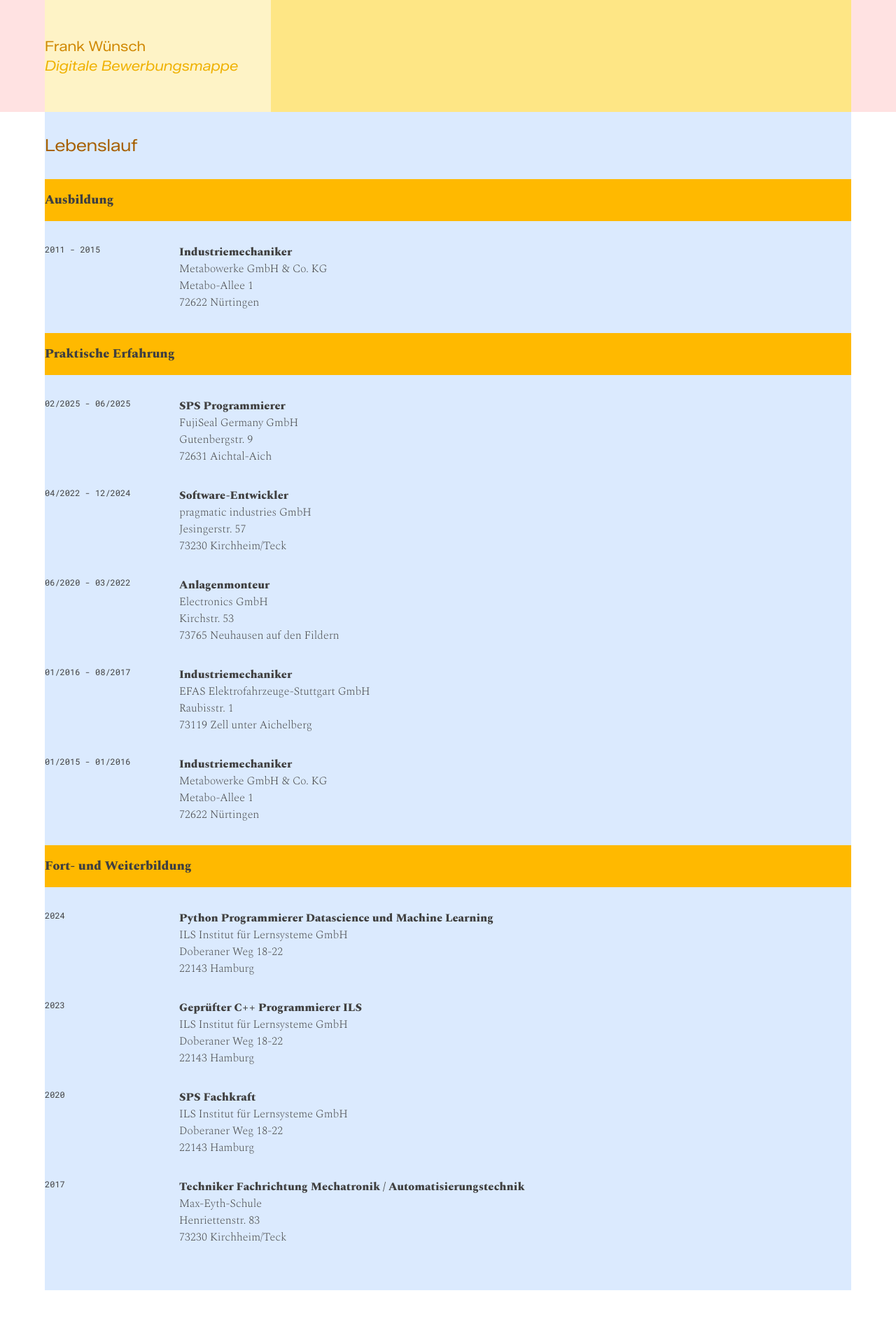
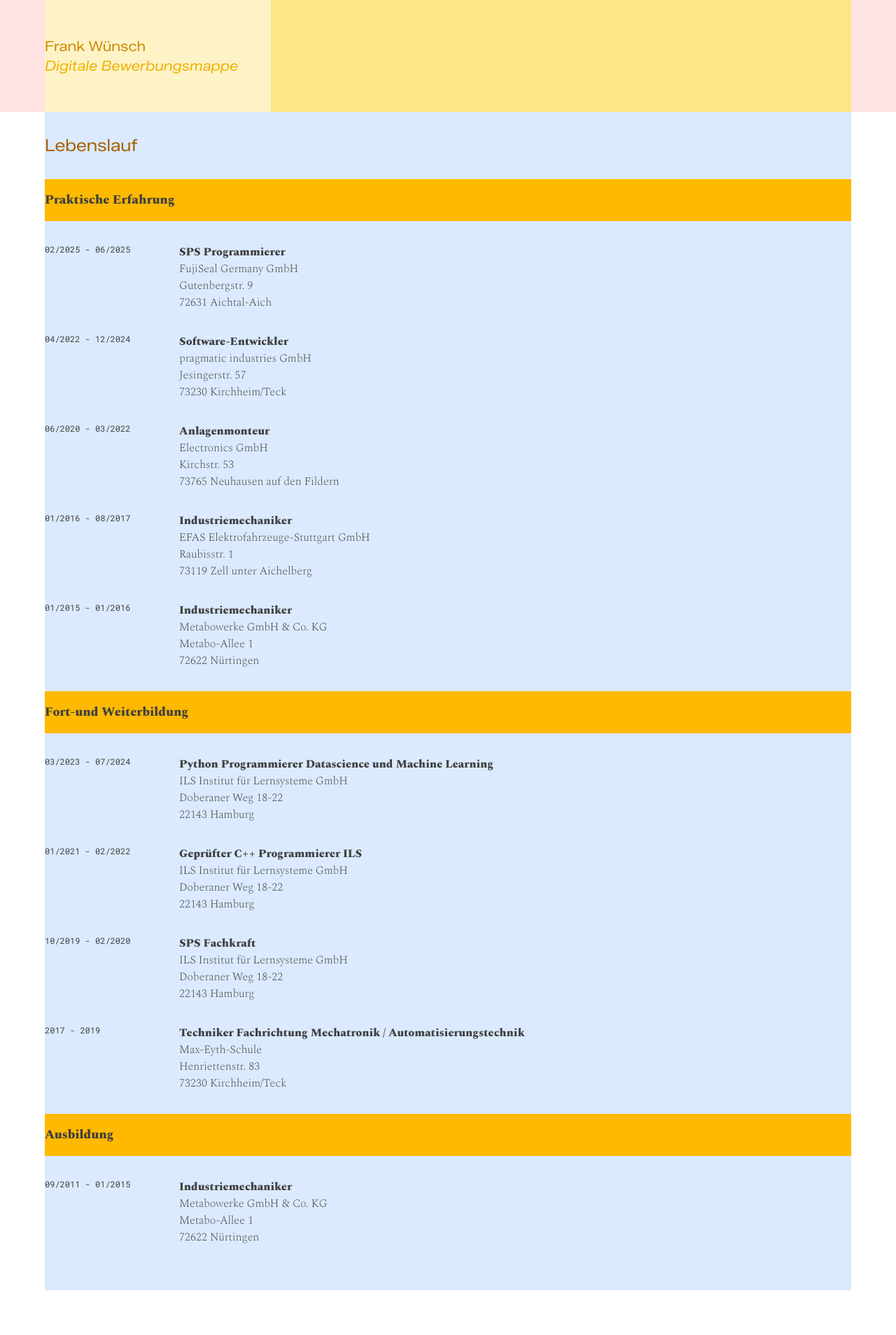
Before and after one commit to FrankWuensch/DigitaleBewerbungsmappe, a Jekyll site: the page built from index.html, in a window 1280 px wide. Shown: the whole page at 70% size. Built offline with Jekyll 4.4.1, drawn with Linux system fonts in a browser that asks for light colours.

Commit message:
fix: correct ordering of cv and correct data

```diff
--- a/_data/experiences.yml
+++ b/_data/experiences.yml
@@ -1,53 +1,53 @@
 education:
   - name: "Industriemechaniker"
-    year: "2011 - 2015"
+    year: "09/2011 - 01/2015"
     company: "Metabowerke GmbH & Co. KG"
     city: "72622 Nürtingen"
     street: "Metabo-Allee 1"
 further_education:
   - name: "Techniker Fachrichtung Mechatronik / Automatisierungstechnik"
-    year: "2017"
+    year: "2017 - 2019"
     company: "Max-Eyth-Schule"
     city: "73230 Kirchheim/Teck"
     street: "Henriettenstr. 83"
   - name: "SPS Fachkraft"
-    year: "2020"
+    year: "10/2019 - 02/2020"
     company: "ILS Institut für Lernsysteme GmbH"
     city: "22143 Hamburg"
     street: "Doberaner Weg 18-22"
   - name: "Geprüfter C++ Programmierer ILS"
-    year: "2023"
+    year: "01/2021 - 02/2022"
     company: "ILS Institut für Lernsysteme GmbH"
     city: "22143 Hamburg"
     street: "Doberaner Weg 18-22"
   - name: "Python Programmierer Datascience und Machine Learning"
-    year: "2024"
+    year: "03/2023 - 07/2024"
     company: "ILS Institut für Lernsysteme GmbH"
     city: "22143 Hamburg"
     street: "Doberaner Weg 18-22"
 companies:
-  - jobtitle: "Industriemechaniker"
-    date: "01/2015 - 01/2016"
+  - name: "Industriemechaniker"
+    year: "01/2015 - 01/2016"
     company: "Metabowerke GmbH & Co. KG"
     city: "72622 Nürtingen"
     street: "Metabo-Allee 1"
-  - jobtitle: "Industriemechaniker"
-    date: "01/2016 - 08/2017"
+  - name: "Industriemechaniker"
+    year: "01/2016 - 08/2017"
     company: "EFAS Elektrofahrzeuge-Stuttgart GmbH"
     city: "73119 Zell unter Aichelberg"
     street: "Raubisstr. 1"
-  - jobtitle: "Anlagenmonteur"
-    date: "06/2020 - 03/2022"
+  - name: "Anlagenmonteur"
+    year: "06/2020 - 03/2022"
     company: "Electronics GmbH"
     city: "73765 Neuhausen auf den Fildern"
     street: "Kirchstr. 53"
-  - jobtitle: "Software-Entwickler"
-    date: "04/2022 - 12/2024"
+  - name: "Software-Entwickler"
+    year: "04/2022 - 12/2024"
     company: "pragmatic industries GmbH"
     city: "73230 Kirchheim/Teck"
     street: "Jesingerstr. 57"
-  - jobtitle: "SPS Programmierer"
-    date: "02/2025 - 06/2025"
+  - name: "SPS Programmierer"
+    year: "02/2025 - 06/2025"
     company: "FujiSeal Germany GmbH"
     city: "72631 Aichtal-Aich"
     street: "Gutenbergstr. 9"
--- a/_data/personal.yml
+++ b/_data/personal.yml
@@ -1,3 +1,5 @@
 phone: +49 176 78926904
 mail: wuensch.frank@web.de
 github_name: FrankWuensch
+city: 73230 Kirchheim/Teck
+street: Zementstr. 1/1
--- a/index.html
+++ b/index.html
@@ -4,40 +4,28 @@ header_title_1: Frank Wünsch
 header_title_2: Digitale Bewerbungsmappe
 has_header: yes
 head_title: Lebenslauf
-heading_1: Ausbildung
-heading_2: Praktische Erfahrung
-heading_3: Fort- und Weiterbildung
+heading_1: Praktische Erfahrung
+heading_2: Fort-und Weiterbildung
+heading_3: Ausbildung
 ---
 
 <h1>{{page.head_title}}</h1>
 <div class="pb-12 xl:pb-24 w-full h-full overflow-y-auto">
     <h2 class="top-0 sticky bg-amber-400 py-4 w-full">{{page.heading_1}}</h2>
-    <div class="grid grid-cols-6 my-8 w-full">
-        <div class="grid col-span-1 date">
-            <div>{{site.data.experiences.education[0].year}}</div>
-        </div>
-        <div class="grid col-span-5">
-            <h3>{{site.data.experiences.education[0].name}}</h3>
-            <div>{{site.data.experiences.education[0].company}}</div>
-            <div>{{site.data.experiences.education[0].street}}</div>
-            <div>{{site.data.experiences.education[0].city}}</div>
-        </div>
-    </div>
-    <h2 class="top-0 sticky bg-amber-400 py-4 w-full">{{page.heading_2}}</h2>
     {%for comp in site.data.experiences.companies reversed%}
         <div class="grid grid-cols-6 my-8 w-full">
             <div class="grid col-span-1 date">
-                <div>{{comp.date}}</div>
+                <div>{{comp.year}}</div>
             </div>
             <div class="grid col-span-5">
-                <h3>{{comp.jobtitle}}</h3>
+                <h3>{{comp.name}}</h3>
                 <div>{{comp.company}}</div>
                 <div>{{comp.street}}</div>
                 <div>{{comp.city}}</div>
             </div>
         </div>
     {%endfor%}
-    <h2 class="top-0 sticky bg-amber-400 py-4 w-full">{{page.heading_3}}</h2>
+    <h2 class="top-0 sticky bg-amber-400 py-4 w-full">{{page.heading_2}}</h2>
     {%for ed in site.data.experiences.further_education reversed%}
         <div class="grid grid-cols-6 my-8 w-full">
             <div class="grid col-span-1 date">
@@ -51,4 +39,16 @@ heading_3: Fort- und Weiterbildung
             </div>
         </div>
     {%endfor%}
+    <h2 class="top-0 sticky bg-amber-400 py-4 w-full">{{page.heading_3}}</h2>
+    <div class="grid grid-cols-6 my-8 w-full">
+        <div class="grid col-span-1 date">
+            <div>{{site.data.experiences.education[0].year}}</div>
+        </div>
+        <div class="grid col-span-5">
+            <h3>{{site.data.experiences.education[0].name}}</h3>
+            <div>{{site.data.experiences.education[0].company}}</div>
+            <div>{{site.data.experiences.education[0].street}}</div>
+            <div>{{site.data.experiences.education[0].city}}</div>
+        </div>
+    </div>
 </div>
```
